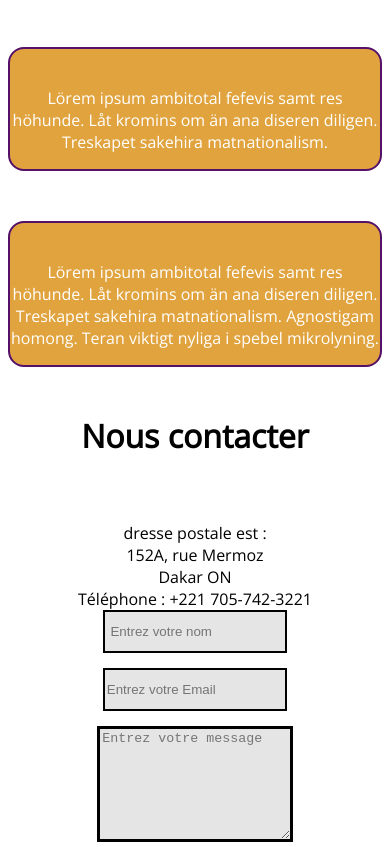
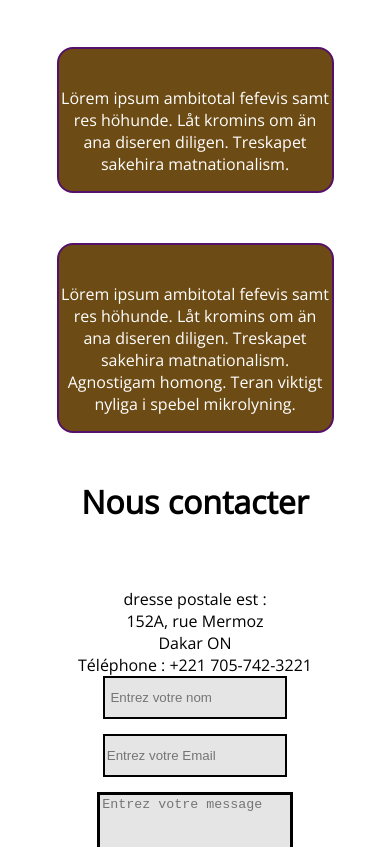
Before and after one commit to Elom10Laurent/Portofoliogithub.io, a plain HTML site: page index.html in a window 390 px wide. Shown: the part 1935-2782 px from the top of the page. Drawn offline with nearby package versions, Linux system fonts and the light colour scheme.

Commit message:
setting the background color of testimonials

```diff
--- a/index.html
+++ b/index.html
@@ -3,7 +3,7 @@
     <head>
         <meta charset="UTF-8">
         <meta http-equiv="X-UA-Compatible" content="IE=edge">
-        <meta name="viewport" content="width=device-width, initial-scale=1.0">
+        <meta name="Description" content="Portofolio en ligne">
         <link rel="stylesheet" href="main.css">
         <link rel="stylesheet" href="media.css">
         <link rel="icon" type="image/x-icon" href="/Maq/Element tof/LOGO 01.png">
--- a/main.css
+++ b/main.css
@@ -316,7 +316,7 @@ header #header .Nav .res
     margin: auto;
 }
 #secta #sms .Pam{
-    background-color:#E0A33E ;
+    background-color:#6d4b14 ;
     width: 35%;
     height: 100px;
     margin-left: 34%;
--- a/media.css
+++ b/media.css
@@ -115,7 +115,7 @@ header #header .Nav .menu
         height: auto;
     }
     #secta #sms .Pam {
-        background-color: #E0A33E;
+
         width: 70%;
         height: auto;
         margin: auto;
@@ -212,8 +212,7 @@ header #header .Nav .menu
         }
         #secta #sms .Pam
         {
-            background-color: #E0A33E;
-            width: 95%;
+
             height: auto;
             margin: auto;
             border: 2px hsl(286, 72%, 24%) solid;
```
